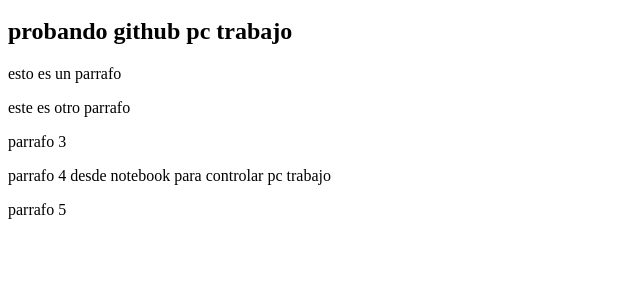
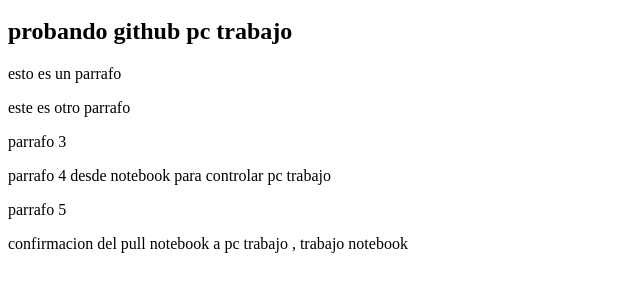
Before and after one commit to matias3026/Argentina-Programa-front, a plain HTML site: page index.html in a window 1280 px wide. Shown: the part 48-340 px from the top of the page, without its empty margins (0-640 px from the left). Drawn offline with Linux system fonts and the light colour scheme.

Commit message:
confirmacion de pull  de ambas pcs

```diff
--- a/index.html
+++ b/index.html
@@ -11,3 +11,6 @@
 <p>parrafo 4 desde notebook para controlar pc trabajo</p>
 
 <p>parrafo 5</p>
+
+
+<p>confirmacion del pull notebook a pc trabajo , trabajo notebook</p>
```
